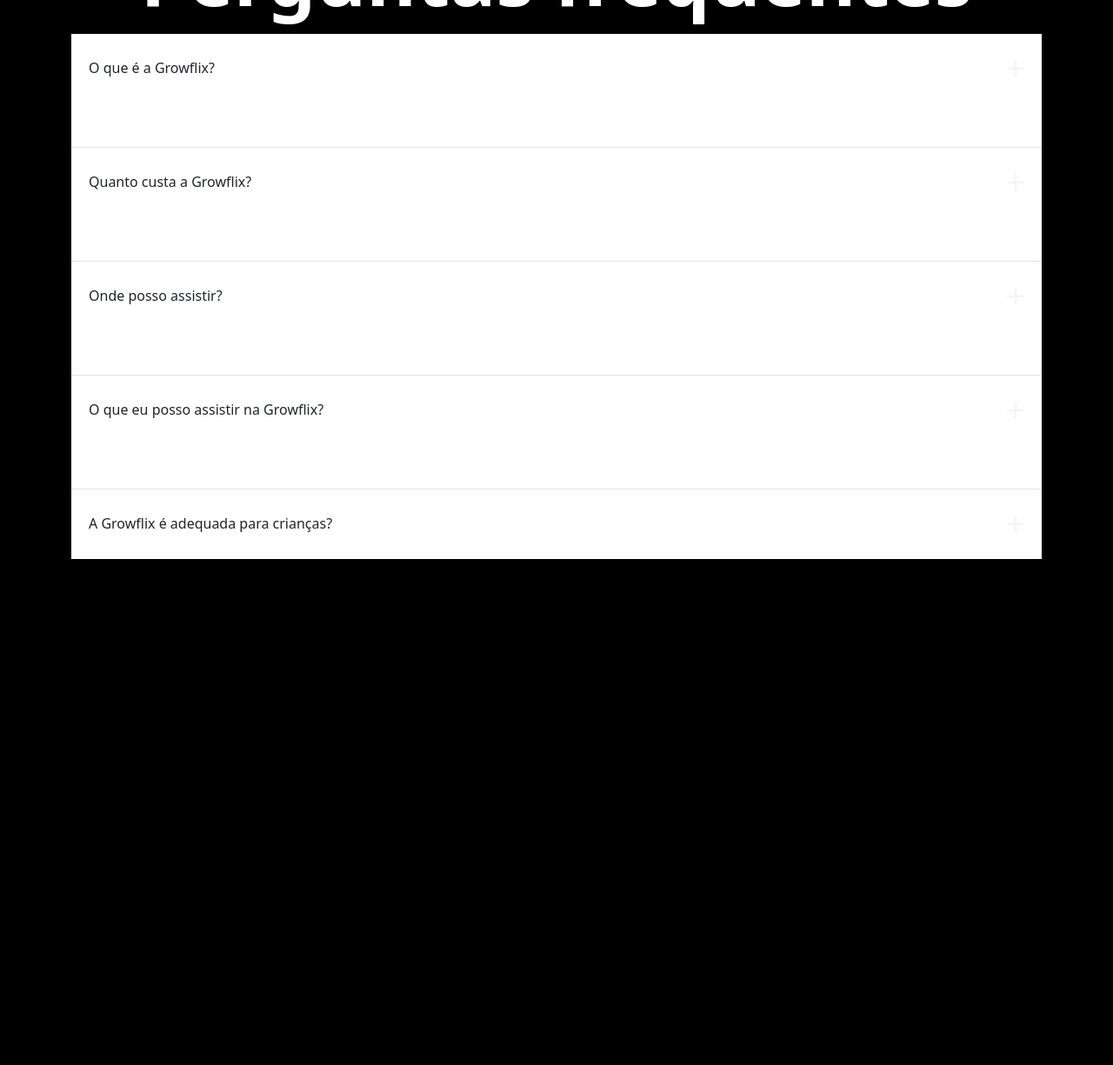
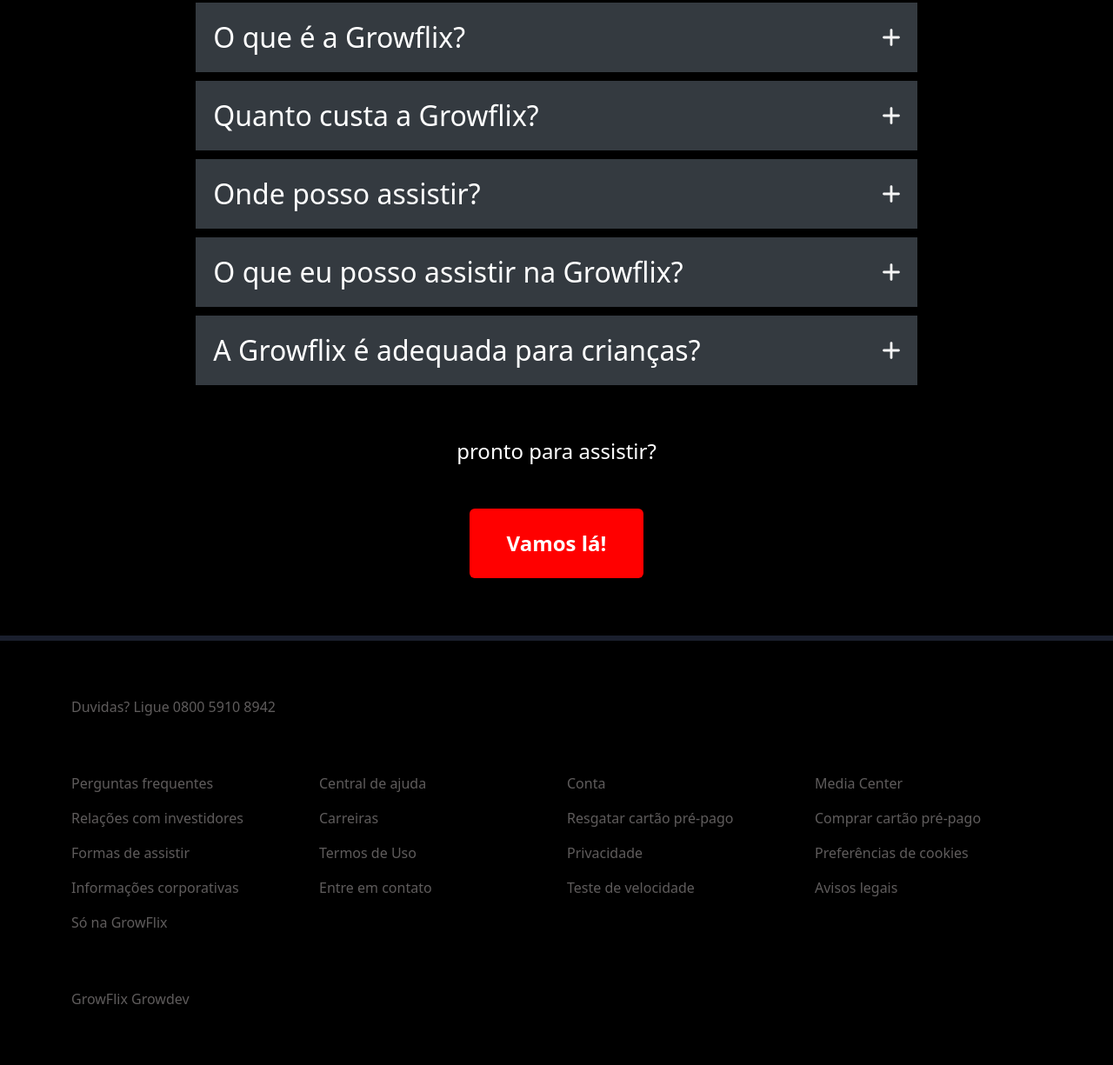
Before and after one commit to AlexandreS10/growflix, a plain HTML site: page index.html in a window 1280 px wide. Shown: the part 1523-2748 px from the top of the page at 87% size. Before the commit the page ends 2216 px from the top, so only its background shows below. Drawn offline with nearby package versions, Linux system fonts and the light colour scheme; a script that the page names is missing.

Commit message:
concluida pagina index

```diff
--- a/css/home.css
+++ b/css/home.css
@@ -2,14 +2,28 @@
     margin: 0;
     padding: 0;
 }
-nav{
+header{
     height: 100%;
     display: flex;
     flex-direction: column;
     background-image: url("/images/growcast-01.png");
     background-repeat: no-repeat;
 }
+.logo{
+    width:150px;
+    height:150px;
+    margin-top: 0;
+    margin-left: 20px;
+    align-self: flex-start;
+}
 a{
     text-decoration: none;
-    color: navy;
+    color: navy
 }
+p{
+    align-self: last baseline;
+    font-size: 550%;
+    color: white;
+    margin: 0;
+
+ }
--- a/css/style.css
+++ b/css/style.css
@@ -10,10 +10,9 @@ nav{
     background-image: url("/images/banner-initial.png");
 }
 .logo{
-    width:150px;
-    height:150px;
-    margin-top: 0;
-    margin-left: 20px;
+    width:120px;
+    height:60px;
+    margin-left: 25px;
     align-self: flex-start;
 }
 button{
@@ -21,23 +20,63 @@ button{
     height:80px;
     margin-bottom: 50px;
 }
+
 a{
     text-decoration: none;
     color: white;
     font-size:x-large;
 }
+
 .accordion-button::after {
+
     background-image: url(/images/add.svg);
 }
 .accordion-button:not(.collapsed)::after {
     background-image: url(/images/add.svg);
 
 }
+
+.accordion-button {
+
+    position:relative;
+    display: flex;
+    align-items: center;
+    margin-bottom: 10px;
+    padding: var(--bs-accordion-btn-padding-y) var(--bs-accordion-btn-padding-x);
+    font-size: 2rem;
+    color: var(--bs-accordion-btn-color);
+    text-align: left;
+    background-color: var(--bs-accordion-btn-bg);
+    border: 0;
+    border-radius: 0;
+    overflow-anchor: none;
+    transition: var(--bs-accordion-transition);
+}
+
+.accordion {
+     /* --bs-accordion-bg: #fff;  */
+    --bs-accordion-transition: color 0.15s ease-in-out,background-color 0.15s ease-in-out,border-color 0.15s ease-in-out,box-shadow 0.15s ease-in-out,border-radius 0.15s ease;
+    --bs-accordion-border-color:none;
+     --bs-accordion-border-width:var(--bs-border-width);
+    --bs-accordion-inner-border-radius: calc(var(--bs-border-radius) - (var(--bs-border-width)));
+    --bs-accordion-btn-color: #fff;
+    --bs-accordion-btn-bg: #343a40;
+    --bs-accordion-btn-focus-border-color:none;
+    --bs-accordion-btn-focus-box-shadow: 0 0 0 0.25rem rgba(13, 110, 253, 0.25);
+    --bs-accordion-active-color: #fff;
+    --bs-accordion-active-bg:#343a40;
+}
+
+.paragrafo{
+
+   font-size: 480%;
+   color: white;
+   margin-top: 60px;
+   margin-bottom: 10px;
+
+}
 p{
-   font-size: 550%;
-   color: white;
-   margin: 0;
-
+    color: white;
 }
 
 h1{
@@ -47,3 +86,6 @@ body{
     height: 100vh;
     background-color: black;
 }
+.escritaFooter{
+    color:rgb(95, 92, 92);
+}
--- a/index.html
+++ b/index.html
@@ -15,21 +15,18 @@
         <nav>
             <img class="logo" src="/images/logo-growflix.svg" alt="logo-growflix">
             <div>
-                <p><strong>
-                        Growcasts, webinars e
-                    </strong></p>
-                <p>
-                    <strong>
+                <p class="paragrafo "><strong>
+                        Growcasts, webinars e <br>
                         muito mais. Sem limites.
                     </strong>
                 </p>
-                <h3 style="color: white;">
+                <h3 style="color: white; " class="my-4">
                     Assista onde quiser
                 </h3>
                 <h5 style="color: white; margin-bottom: 20px;">
                     Pronto para assistir?
                 </h5>
-                <button type="button" class="btn" style="background-color: red;">
+                <button type="button" class="btn my-4" style="background-color: red;">
                     <a href="/home.html">
                         <strong>
                             Vamos lá!
@@ -51,8 +48,10 @@
                 <div class="col-lg-6" style="background-color: black; display: flex;">
                     <img src="/images/tela-tv-dia-dev.png" alt=" imagem-marcelo">
                 </div>
+            </div>
+        </div>
         <hr style=" border:solid; color: rgba(109, 127, 185, 0.973)" />
-            </div>
+
         <div class="row h-100" style="align-items: center;">
             <div class="col-lg-6" style="background-color: black">
                 <img src="/images/devices.png" alt="devices">
@@ -64,11 +63,14 @@
                 <p class="fs-4">notebook sem pagar a mais por isso.</p>
             </div>
         </div>
-            <hr style=" border:solid; color: rgba(109, 127, 185, 0.973)" />
-            <div class="row h-100" style="align-items: center;">
+        <hr style="border:solid; color: rgba(109, 127, 185, 0.973) " />
+        <div class="container-fluid">
+            <div class="row h-100 ">
                 <div class="col-12" style="text-align: center;">
-                    <p><strong>Perguntas frequentes</strong></p>
-                    <div class="accordion accordion-flush" id="accordionFlushExample">
+                    <p style="font-size:60px;"><strong>Perguntas frequentes</strong></p>
+                </div>
+                <div class="col-8 offset-2">
+                    <div class="accordion accordion-flush bg-body:dark" id="accordionFlushExample">
                         <div class="accordion-item">
                             <h2 class="accordion-header">
                                 <button class="accordion-button collapsed" type="button" data-bs-toggle="collapse"
@@ -84,8 +86,8 @@
                             </div>
                         </div>
                         <div class="accordion-item">
-                            <h2 class="accordion-header" style="background-color: gray;">
-                                <button class="accordion-button collapsed"  type="button" data-bs-toggle="collapse"
+                            <h2 class="accordion-header">
+                                <button class="accordion-button collapsed" type="button" data-bs-toggle="collapse"
                                     data-bs-target="#flush-collapseTwo" aria-expanded="false">
                                     Quanto custa a Growflix?
                                 </button>
@@ -147,11 +149,75 @@
                         </div>
                     </div>
                 </div>
+                <div class="col-12 text-center">
+                    <p class="fs-4 my-5">pronto para assistir?</p>
+                </div>
+                <div class="col-12 text-center" >
+                    <button type="button" class="btn" style="background-color: red;">
+                        <a href="/home.html">
+                            <strong>
+                                Vamos lá!
+                            </strong>
+                        </a>
+                    </button>
+                </div>
+
+
             </div>
         </div>
+
+
+        <hr style=" border:solid; color: rgba(109, 127, 185, 0.973)" />
     </main>
+
     <footer>
+        <div class="container">
+            <div class="row">
+                <div class="col-12 my-5">
+                    <p class="escritaFooter">Duvidas? Ligue 0800 5910 8942</p>
+                </div>
+            </div>
 
+
+            <div class="row">
+                <div class="col-3 ">
+                    <p class="escritaFooter">Perguntas frequentes</p>
+                    <p class="escritaFooter">Relações com investidores</p>
+                    <p class="escritaFooter">Formas de assistir</p>
+                    <p class="escritaFooter">Informações corporativas</p>
+                    <p class="escritaFooter">Só na GrowFlix</p>
+
+                </div>
+                <div class="col-3">
+                    <p class="escritaFooter">Central de ajuda</p>
+                    <p class="escritaFooter">Carreiras</p>
+                    <p class="escritaFooter">Termos de Uso</p>
+                    <p class="escritaFooter">Entre em contato</p>
+
+                </div>
+                <div class="col-3">
+                    <p class="escritaFooter">Conta </p>
+                    <p class="escritaFooter">Resgatar cartão pré-pago</p>
+                    <p class="escritaFooter">Privacidade</p>
+                    <p class="escritaFooter">Teste de velocidade</p>
+
+                </div>
+                <div class="col-3">
+                    <p class="escritaFooter">Media Center</p>
+                    <p class="escritaFooter">Comprar cartão pré-pago</p>
+                    <p class="escritaFooter">Preferências de cookies</p>
+                    <p class="escritaFooter">Avisos legais</p>
+
+                </div>
+            </div>
+            <div class="row">
+                <div class="col-12 my-5">
+                    <p class="escritaFooter">GrowFlix Growdev</p>
+                </div>
+            </div>
+        </div>
+
+        </div>
     </footer>
     <script src="https://cdn.jsdelivr.net/npm/bootstrap@5.3.0/dist/js/bootstrap.bundle.min.js"
         integrity="sha384-geWF76RCwLtnZ8qwWowPQNguL3RmwHVBC9FhGdlKrxdiJJigb/j/68SIy3Te4Bkz"
```
Also changed, not shown: home.html (+35 -24 lines), js/data.js (added, +8 -0 lines), js/home.js (added, +27 -0 lines), js/index.js (deleted). Lines whose indentation alone changed are shown as unchanged.
